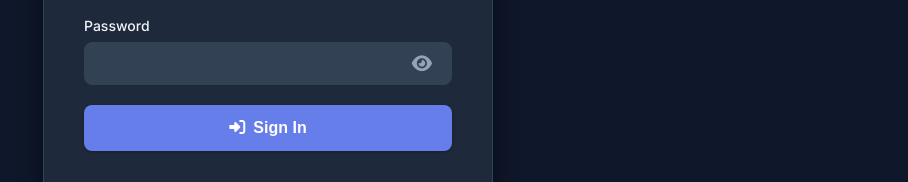
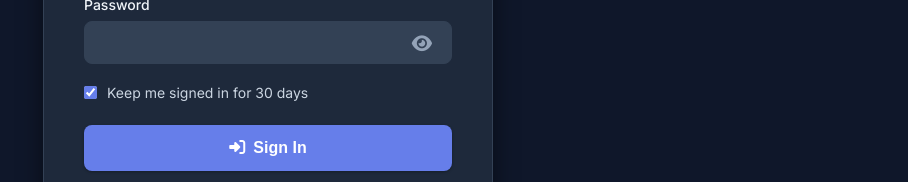
Before and after one commit to Catskill909/better-auth, a website: page public/signin.html in a window 1280 px wide. Shown: the part 257-439 px from the top of the page, without its empty margins (372-1280 px from the left). Drawn offline with nearby package versions, Linux system fonts and the light colour scheme.

Commit message:
✨ Add persistent login: 30-day sessions with Remember Me checkbox

```diff
--- a/public/signin.html
+++ b/public/signin.html
@@ -32,6 +32,13 @@
                     </div>
                 </div>
 
+                <div class="form-group" style="margin-bottom: 1.5rem;">
+                    <label class="checkbox-label">
+                        <input type="checkbox" id="rememberMe" name="rememberMe" checked>
+                        <span>Keep me signed in for 30 days</span>
+                    </label>
+                </div>
+
                 <button type="submit" class="btn btn-primary"><i class="fas fa-sign-in-alt"></i>Sign In</button>
             </form>
 
--- a/public/styles.css
+++ b/public/styles.css
@@ -139,6 +139,27 @@ input:focus {
     outline: none;
     border-color: var(--accent-primary);
     box-shadow: 0 0 0 3px rgba(102, 126, 234, 0.1);
+}
+
+/* Checkbox styling */
+.checkbox-label {
+    display: flex;
+    align-items: center;
+    cursor: pointer;
+    font-weight: 400;
+    user-select: none;
+}
+
+.checkbox-label input[type="checkbox"] {
+    width: auto;
+    margin-right: 10px;
+    cursor: pointer;
+    accent-color: var(--accent-primary);
+}
+
+.checkbox-label span {
+    color: var(--text-secondary);
+    font-size: 14px;
 }
 
 input::placeholder {
```
Also changed, not shown: app/better-auth.js (+11 -0 lines).
